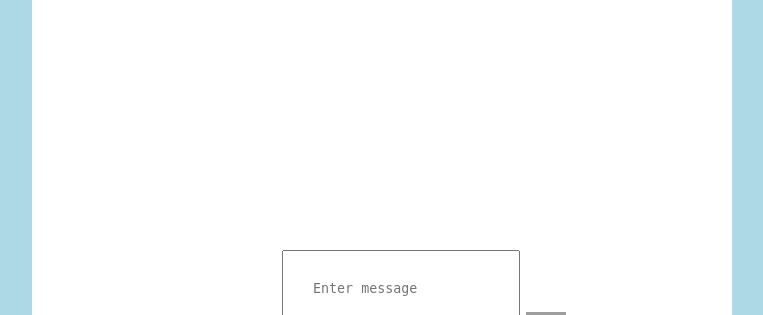
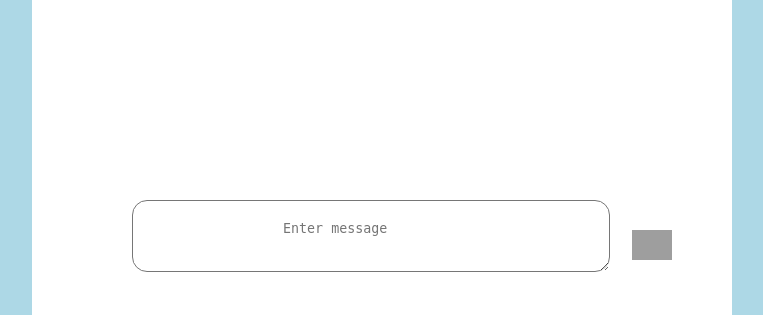
Before and after one commit to YomnaElmousalami/recipe-generator, a Flask app: page / in a window 1280 px wide. Shown: the part 686-1001 px from the top of the page, without its empty margins (48-811 px from the left). Run offline with Flask 3, Linux system fonts and the light colour scheme; grey boxes are pictures that could not be loaded.

Commit message:
adjusted message bar with css

```diff
--- a/static/style.css
+++ b/static/style.css
@@ -79,11 +79,14 @@ body{
 .input textarea{
   outline: 5px;
   outline-color: #dedbdf;
-  transform: translateX(250px);
-  padding: 30px;
+  transform: translate(100px, -50px);
+  padding: 20px 150px 20px 150px;
+  position: absolute;
+  overflow: auto;
+  border-radius: 15px;
 }
 
 .input .send_logo img{
   max-width: 40px;
-  transform: translateX(250px);
+  transform: translate(600px, -20px);
 }
```
